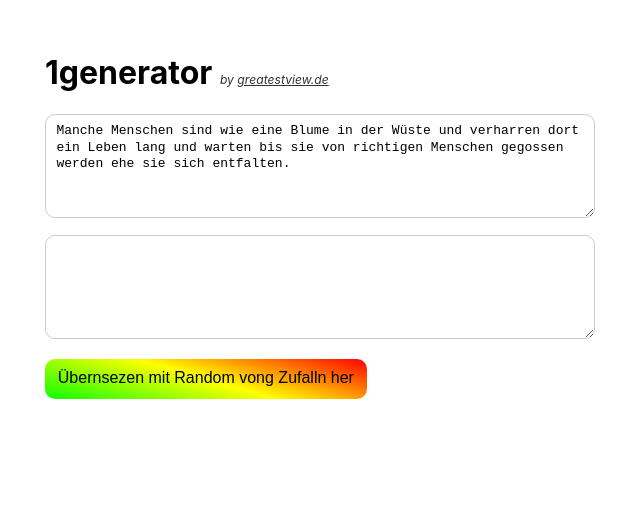
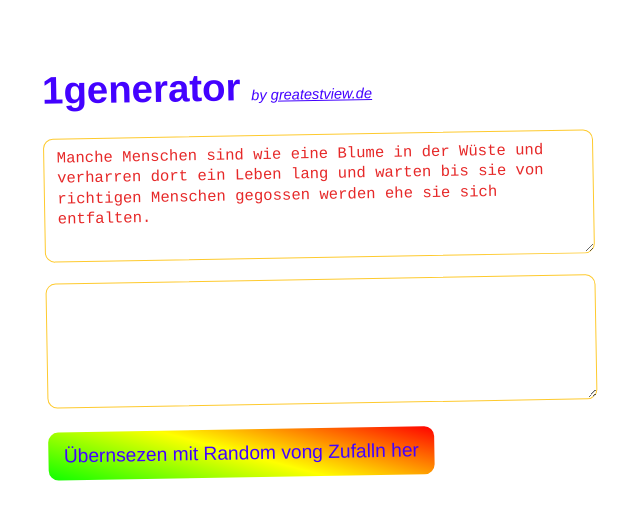
Before and after one commit to greatestview/1generator, a plain HTML site: page index.htm in a window 1280 px wide. Shown: the whole page, without its empty margins (320-960 px from the left). Drawn offline with Linux system fonts and the light colour scheme.

Commit message:
Add some more beauty <3

```diff
--- a/index.htm
+++ b/index.htm
@@ -22,16 +22,18 @@
       max-width: 550px;
       padding: 1em 20px;
       margin: 0 auto;
+      -webkit-transform: rotate(-1deg);
+          -ms-transform: rotate(-1deg);
+              transform: rotate(-1deg);
 
-      font-family: -apple-system,
-                    BlinkMacSystemFont,
-                    "Segoe UI",
-                    Roboto,
-                    Oxygen-Sans,
-                    Ubuntu,
-                    Cantarell,
-                    "Helvetica Neue",
-                    sans-serif;
+      font-family: Arial, sans-serif;
+      font-size: 100%;
+    }
+
+    @media screen and (min-width: 768px) {
+      body {
+        font-size: 120%;
+      }
     }
 
     textarea,
@@ -47,7 +49,7 @@
     button {
       border: 0;
       cursor: pointer;
-      color: black;
+      color: #4302ff;
       background: -moz-linear-gradient(74deg, rgba(13,255,0,1) 0%, rgba(255,255,0,1) 50%, rgba(255,0,0,1) 100%); /* ff3.6+ */
       background: -webkit-gradient(linear, left top, left bottom, color-stop(0%, rgba(255,0,0,1)), color-stop(50%, rgba(255,255,0,1)), color-stop(100%, rgba(13,255,0,1))); /* safari4+,chrome */
       background: -webkit-linear-gradient(74deg, rgba(13,255,0,1) 0%, rgba(255,255,0,1) 50%, rgba(255,0,0,1) 100%); /* safari5.1+,chrome10+ */
@@ -59,6 +61,7 @@
 
     h1 {
       font-size: 2em;
+      color: #4302ff;
     }
 
     a {
@@ -69,13 +72,14 @@
       font-size: 0.38em;
       font-weight: normal;
       font-style: italic;
-      color: #333;
+      color: 4302ff;
     }
 
     .translation-textarea {
       width: 100%;
       min-height: 8em;
-      border: 1px solid #ccc;
+      border: 1px solid #feca2e;
+      color: #e62828;
     }
   </style>
 </head>
```
